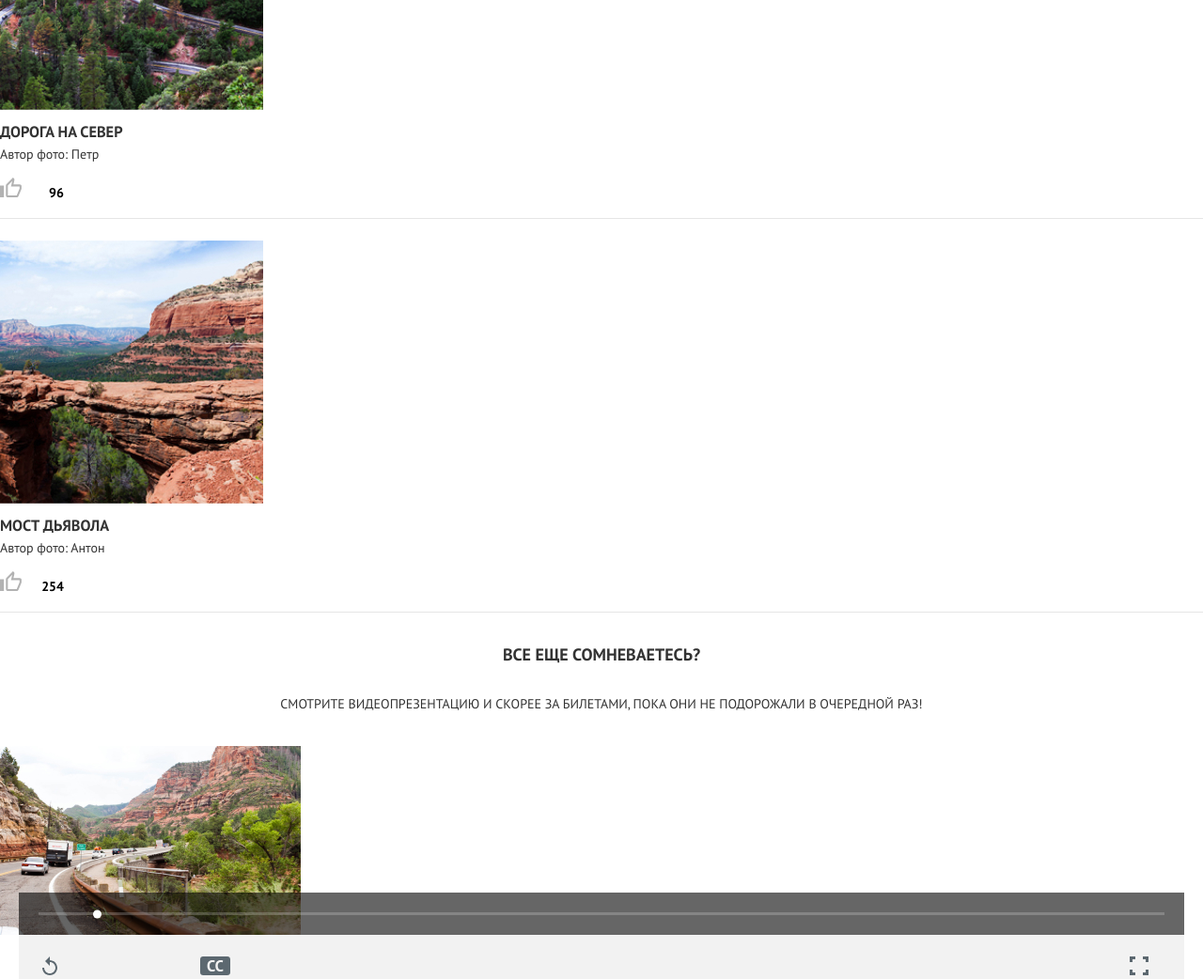
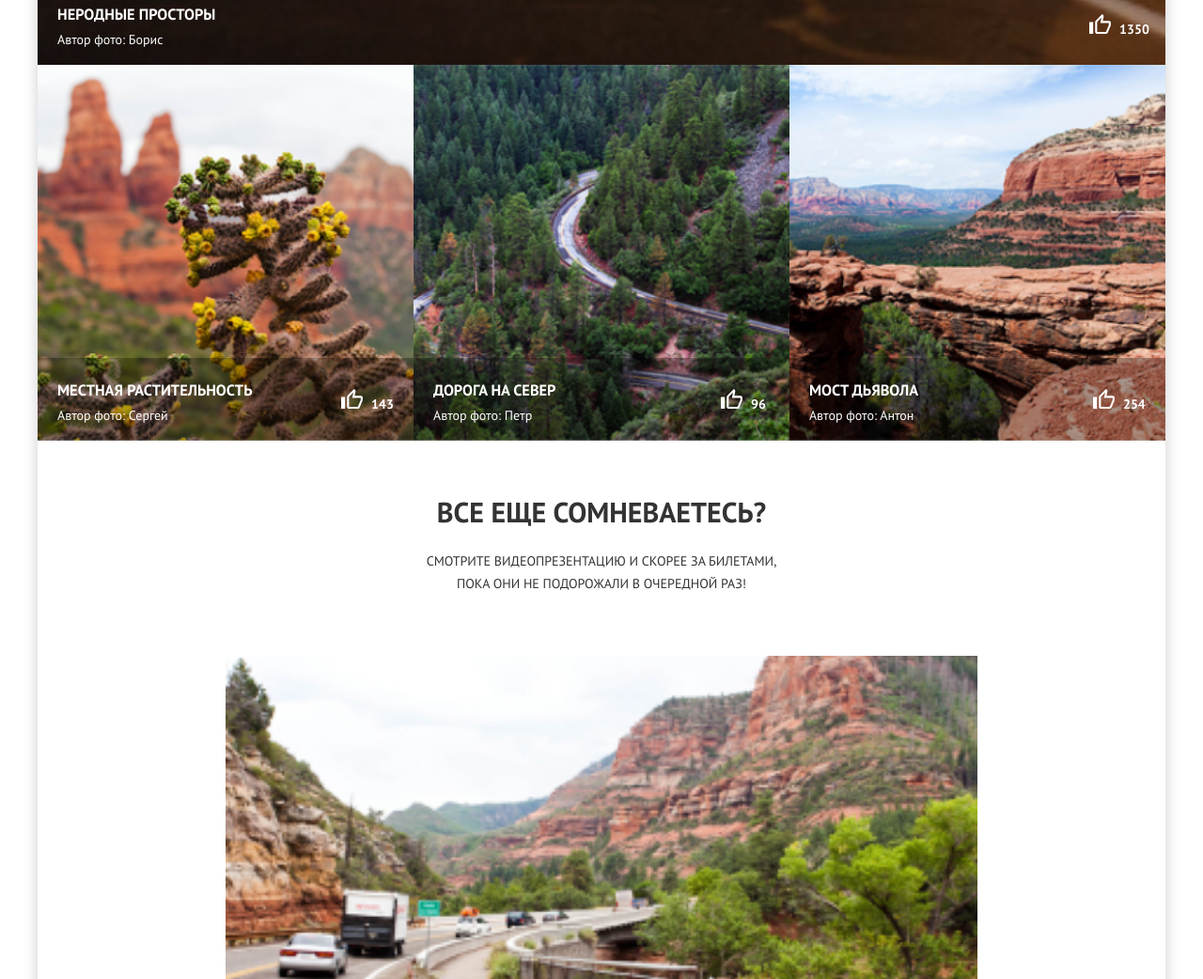
Before and after one commit to marytsigler/1033353-sedona-22, a website: page source/catalog.html in a window 1280 px wide. Shown: the part 1758-2800 px from the top of the page at 94% size. Drawn offline with nearby package versions, Linux system fonts and the light colour scheme; files that its build step writes are made by us from their sources.

Commit message:
Адаптивная сетка для страницы каталога

```diff
--- a/source/catalog.html
+++ b/source/catalog.html
@@ -7,6 +7,7 @@
     <link rel="stylesheet" href="css/style.css">
   </head>
   <body class="page__body">
+    <div class="page-wrapper">
       <header class="page-header">
         <a class="page-header__logo" href="index.html">
           <img class="page-header__logo-img" src="img/mobile/logotype.svg" width="132" height="84" alt="Логотип Седона">
@@ -25,7 +26,7 @@
                   Главная
                 </a>
               </li>
-            <li class="main-nav__item main-nav__item--current">
+              <li class="main-nav__item">
                 <a class="main-nav__link" href="#!">
                   Фото и видео
                 </a>
@@ -44,13 +45,13 @@
           </div>
         </nav>
       </header>
-    <main class="page-main">
-      <section class="intro">
+      <main>
+        <section class="intro intro--short intro--catalog">
           <div class="intro__background intro__background--short">
-          <img class="intro__img" src="img/mobile/text-sedona.svg" width="229" height="39" alt="Текст Седона">
+            <img class="intro__img intro__img--short" src="img/mobile/text-sedona.svg" width="229" height="39" alt="Текст Седона">
           </div>
           <div class="intro__content intro__content--catalog">
-          <h1 class="intro__title">
+            <h1 class="intro__title intro__title--review">
             Фото и видео
             </h1>
             <p class="intro__text intro__text--review">
@@ -79,8 +80,8 @@
                   </div>
                   <div class="photo__likes">
                     <button class="button-like" type="button" aria-label="Мне нравится!">
-                    <svg class="button-like__icon" width="23" height="21" viewBox="0 0 23 21" fill="none" xmlns="http://www.w3.org/2000/svg">
-                      <path opacity="0.3" d="M12.9636 3.78L12.3364 6.825L11.7091 9.45H14.3227H20.8045V11.55C20.8045 11.55 20.8045 11.55 20.8045 11.655L17.7727 18.9H8.36364V8.4L12.9636 3.78ZM2.09091 10.5V18.9V10.5ZM13.8 0L6.9 6.93C6.48182 7.245 6.27273 7.77 6.27273 8.4V18.9C6.27273 20.055 7.21364 21 8.36364 21H17.7727C18.6091 21 19.3409 20.475 19.6545 19.74L22.7909 12.285C22.8955 12.075 22.8955 11.76 22.8955 11.55V9.45H23C23 8.295 22.0591 7.35 20.9091 7.35H14.3227L15.3682 2.52V2.205C15.3682 1.785 15.1591 1.365 14.95 1.05L13.8 0ZM4.18182 8.4H0V21H4.18182V8.4Z" fill="black"/>
+                      <svg class="button-like__icon" width="23" height="21" viewBox="0 0 23 21" fill="black" xmlns="http://www.w3.org/2000/svg">
+                        <path d="M12.9636 3.78L12.3364 6.825L11.7091 9.45H14.3227H20.8045V11.55C20.8045 11.55 20.8045 11.55 20.8045 11.655L17.7727 18.9H8.36364V8.4L12.9636 3.78ZM2.09091 10.5V18.9V10.5ZM13.8 0L6.9 6.93C6.48182 7.245 6.27273 7.77 6.27273 8.4V18.9C6.27273 20.055 7.21364 21 8.36364 21H17.7727C18.6091 21 19.3409 20.475 19.6545 19.74L22.7909 12.285C22.8955 12.075 22.8955 11.76 22.8955 11.55V9.45H23C23 8.295 22.0591 7.35 20.9091 7.35H14.3227L15.3682 2.52V2.205C15.3682 1.785 15.1591 1.365 14.95 1.05L13.8 0ZM4.18182 8.4H0V21H4.18182V8.4Z"/>
                       </svg>
                       <span class="button-like__number">
                         1350
@@ -104,8 +105,8 @@
                   </div>
                   <div class="photo__likes">
                     <button class="button-like" type="button" aria-label="Мне нравится!">
-                    <svg class="button-like__icon" width="23" height="21" viewBox="0 0 23 21" fill="none" xmlns="http://www.w3.org/2000/svg">
-                      <path opacity="0.3" d="M12.9636 3.78L12.3364 6.825L11.7091 9.45H14.3227H20.8045V11.55C20.8045 11.55 20.8045 11.55 20.8045 11.655L17.7727 18.9H8.36364V8.4L12.9636 3.78ZM2.09091 10.5V18.9V10.5ZM13.8 0L6.9 6.93C6.48182 7.245 6.27273 7.77 6.27273 8.4V18.9C6.27273 20.055 7.21364 21 8.36364 21H17.7727C18.6091 21 19.3409 20.475 19.6545 19.74L22.7909 12.285C22.8955 12.075 22.8955 11.76 22.8955 11.55V9.45H23C23 8.295 22.0591 7.35 20.9091 7.35H14.3227L15.3682 2.52V2.205C15.3682 1.785 15.1591 1.365 14.95 1.05L13.8 0ZM4.18182 8.4H0V21H4.18182V8.4Z" fill="black"/>
+                      <svg class="button-like__icon" width="23" height="21" viewBox="0 0 23 21" fill="black" xmlns="http://www.w3.org/2000/svg">
+                        <path d="M12.9636 3.78L12.3364 6.825L11.7091 9.45H14.3227H20.8045V11.55C20.8045 11.55 20.8045 11.55 20.8045 11.655L17.7727 18.9H8.36364V8.4L12.9636 3.78ZM2.09091 10.5V18.9V10.5ZM13.8 0L6.9 6.93C6.48182 7.245 6.27273 7.77 6.27273 8.4V18.9C6.27273 20.055 7.21364 21 8.36364 21H17.7727C18.6091 21 19.3409 20.475 19.6545 19.74L22.7909 12.285C22.8955 12.075 22.8955 11.76 22.8955 11.55V9.45H23C23 8.295 22.0591 7.35 20.9091 7.35H14.3227L15.3682 2.52V2.205C15.3682 1.785 15.1591 1.365 14.95 1.05L13.8 0ZM4.18182 8.4H0V21H4.18182V8.4Z"/>
                       </svg>
                       <span class="button-like__number">
                         143
@@ -118,7 +119,7 @@
                 <a class="photo__link" href="#!">
                   <img class="photo__img" src="img/mobile/catalog3@1x.jpg" width="280" height="280" alt="Фото дорога ведущая в горы">
                 </a>
-              <div class="photo__description">
+                <div class="photo__description photo__description--special">
                   <div class="photo__content">
                     <h3 class="photo__title">
                       Дорога на север
@@ -129,8 +130,8 @@
                   </div>
                   <div class="photo__likes">
                     <button class="button-like" type="button" aria-label="Мне нравится!">
-                    <svg class="button-like__icon" width="23" height="21" viewBox="0 0 23 21" fill="none" xmlns="http://www.w3.org/2000/svg">
-                      <path opacity="0.3" d="M12.9636 3.78L12.3364 6.825L11.7091 9.45H14.3227H20.8045V11.55C20.8045 11.55 20.8045 11.55 20.8045 11.655L17.7727 18.9H8.36364V8.4L12.9636 3.78ZM2.09091 10.5V18.9V10.5ZM13.8 0L6.9 6.93C6.48182 7.245 6.27273 7.77 6.27273 8.4V18.9C6.27273 20.055 7.21364 21 8.36364 21H17.7727C18.6091 21 19.3409 20.475 19.6545 19.74L22.7909 12.285C22.8955 12.075 22.8955 11.76 22.8955 11.55V9.45H23C23 8.295 22.0591 7.35 20.9091 7.35H14.3227L15.3682 2.52V2.205C15.3682 1.785 15.1591 1.365 14.95 1.05L13.8 0ZM4.18182 8.4H0V21H4.18182V8.4Z" fill="black"/>
+                      <svg class="button-like__icon" width="23" height="21" viewBox="0 0 23 21" fill="black" xmlns="http://www.w3.org/2000/svg">
+                        <path d="M12.9636 3.78L12.3364 6.825L11.7091 9.45H14.3227H20.8045V11.55C20.8045 11.55 20.8045 11.55 20.8045 11.655L17.7727 18.9H8.36364V8.4L12.9636 3.78ZM2.09091 10.5V18.9V10.5ZM13.8 0L6.9 6.93C6.48182 7.245 6.27273 7.77 6.27273 8.4V18.9C6.27273 20.055 7.21364 21 8.36364 21H17.7727C18.6091 21 19.3409 20.475 19.6545 19.74L22.7909 12.285C22.8955 12.075 22.8955 11.76 22.8955 11.55V9.45H23C23 8.295 22.0591 7.35 20.9091 7.35H14.3227L15.3682 2.52V2.205C15.3682 1.785 15.1591 1.365 14.95 1.05L13.8 0ZM4.18182 8.4H0V21H4.18182V8.4Z"/>
                       </svg>
                       <span class="button-like__number">
                         96
@@ -154,8 +155,8 @@
                   </div>
                   <div class="photo__likes">
                     <button class="button-like" type="button" aria-label="Мне нравится!">
-                    <svg class="button-like__icon" width="23" height="21" viewBox="0 0 23 21" fill="none" xmlns="http://www.w3.org/2000/svg">
-                      <path opacity="0.3" d="M12.9636 3.78L12.3364 6.825L11.7091 9.45H14.3227H20.8045V11.55C20.8045 11.55 20.8045 11.55 20.8045 11.655L17.7727 18.9H8.36364V8.4L12.9636 3.78ZM2.09091 10.5V18.9V10.5ZM13.8 0L6.9 6.93C6.48182 7.245 6.27273 7.77 6.27273 8.4V18.9C6.27273 20.055 7.21364 21 8.36364 21H17.7727C18.6091 21 19.3409 20.475 19.6545 19.74L22.7909 12.285C22.8955 12.075 22.8955 11.76 22.8955 11.55V9.45H23C23 8.295 22.0591 7.35 20.9091 7.35H14.3227L15.3682 2.52V2.205C15.3682 1.785 15.1591 1.365 14.95 1.05L13.8 0ZM4.18182 8.4H0V21H4.18182V8.4Z" fill="black"/>
+                      <svg class="button-like__icon" width="23" height="21" viewBox="0 0 23 21" fill="black" xmlns="http://www.w3.org/2000/svg">
+                        <path d="M12.9636 3.78L12.3364 6.825L11.7091 9.45H14.3227H20.8045V11.55C20.8045 11.55 20.8045 11.55 20.8045 11.655L17.7727 18.9H8.36364V8.4L12.9636 3.78ZM2.09091 10.5V18.9V10.5ZM13.8 0L6.9 6.93C6.48182 7.245 6.27273 7.77 6.27273 8.4V18.9C6.27273 20.055 7.21364 21 8.36364 21H17.7727C18.6091 21 19.3409 20.475 19.6545 19.74L22.7909 12.285C22.8955 12.075 22.8955 11.76 22.8955 11.55V9.45H23C23 8.295 22.0591 7.35 20.9091 7.35H14.3227L15.3682 2.52V2.205C15.3682 1.785 15.1591 1.365 14.95 1.05L13.8 0ZM4.18182 8.4H0V21H4.18182V8.4Z"/>
                       </svg>
                       <span class="button-like__number">
                         254
@@ -184,12 +185,14 @@
               <div class="video__play">
                 <img class="video__img" src="img/mobile/video@1x.jpg" width="320" height="201" alt="Картинка-видео презентация о Седоне">
               </div>
-            <div class="video__controls controls">
-              <div class="controls__scale">
-                <div class="controls__toggle" tabindex="0">
+              <div class="video__controls-block">
+                <div class="video__controls-panel">
+                  <div class="video__controls-scale">
+                    <div class="video__controls-toggle" tabindex="0">
                     </div>
                   </div>
-              <div class="controls__buttons">
+                </div>
+                <div class="video__controls-buttons">
                   <button class="button-control button-control--replay" type="button" aria-label="Повтор видео">
                     <svg class="button-control__icon" width="16" height="20" viewBox="0 0 16 20" fill="#5C6870" xmlns="http://www.w3.org/2000/svg">
                       <path d="M8 4V0L3 5L8 10V6C11.3 6 14 8.7 14 12C14 15.3 11.3 18 8 18C4.7 18 2 15.3 2 12H0C0 16.4 3.6 20 8 20C12.4 20 16 16.4 16 12C16 7.6 12.4 4 8 4Z"></path>
@@ -260,5 +263,6 @@
             </p>
         </div>
       </footer>
+    </div>
   </body>
 </html>
--- a/source/less/blocks/button-control.less
+++ b/source/less/blocks/button-control.less
@@ -8,26 +8,41 @@
 }
 
 .button-control--replay {
-  margin-right: 133px;
+  width: 16px;
 }
 
 .button-control--subtitles {
+  width: 32px;
+  margin-left: auto;
   margin-right: 31px;
 }
 
 .button-control--fullscreen {
-  margin-left: auto;
+  width: 20px;
 }
 
 .button-control__icon {
   display: block;
+  height: 20px;
 
   &:hover {
-    fill: @control-hover; //здесь цвет светлее, хоть указала в fill в svg
+    fill: @control-hover;
   }
 
   &:active {
     fill: @control-hover;
     opacity: 0.3;
   }
+
+  @media (min-width: @tablet-width) {
+    fill: @basic-white;
+
+    &:hover {
+      opacity: 0.6;
+    }
+
+    &:active {
+      opacity: 0.3;
+    }
+  }
 }
--- a/source/less/blocks/button-like.less
+++ b/source/less/blocks/button-like.less
@@ -11,4 +11,28 @@
   justify-content: space-between;
   align-items: baseline;
   width: 68px;
+
+  @media (min-width: @tablet-width) {
+    justify-content: center;
+  }
+
+  @media (min-width: @desktop-width) {
+    color: @basic-white;
+    justify-content: center;
+  }
 }
+
+.button-like__icon {
+  color: @basic-black;
+  opacity: 0.3;
+
+  @media (min-width: @tablet-width) {
+    margin-right: 9px;
+  }
+
+  @media (min-width: @desktop-width) {
+    fill: @basic-white;
+    opacity: 1;
+    margin-right: 9px;
+  }
+}
--- a/source/less/blocks/controls.less
+++ /dev/null
@@ -1,36 +0,0 @@
-.controls {
-  background-color: @black-opacity;
-  height: 45px;
-}
-
-.controls__scale {
-  position: relative;
-  margin: 21px;
-  height: 3px;
-  background-color: @white-light;
-}
-
-.controls__toggle {
-  position: absolute;
-  width: 9px;
-  height: 9px;
-  border-radius: 50%;
-  background-color: @basic-white;
-  cursor: pointer;
-  padding: 0;
-  top: 50%;
-  left: 58px;
-  transform: translateY(-50%);
-}
-
-.controls__buttons {
-  position: absolute;
-  background-color: @grey-normal;
-  display: flex;
-  left: 0;
-  right: 0;
-  align-items: center;
-  min-height: 66px;
-  padding-left: 25px;
-  padding-right: 23px;
-}
--- a/source/less/blocks/feedback.less
+++ b/source/less/blocks/feedback.less
@@ -340,9 +340,10 @@
 .feedback__field {
   margin: 0;
   line-height: 26px;
+  display: none;
 
-  @media (max-width: @mobile-width-only) {
-    display: none;
+  @media (min-width: @tablet-width) {
+    display: block;
   }
 }
 /*.feedback__title--contacts {
--- a/source/less/blocks/photo.less
+++ b/source/less/blocks/photo.less
@@ -1,17 +1,60 @@
 .photo {
   margin-bottom: 32px;
+
+  @media (min-width: @tablet-width) {
+    margin-bottom: 63px;
+  }
+}
+
+.photo__wrapper {
+  padding: 0 20px;
+
+  @media (min-width: @tablet-width) {
+    padding: 0 60px;
+  }
+
+  @media (min-width: @desktop-width) {
+    padding: 0;
+    max-width: 1200px;
+  }
 }
 
 .photo__list {
   list-style: none;
   padding: 0;
   margin: 0;
+  display: flex;
+  flex-direction: column;
+
+  @media (min-width: @tablet-width) {
+    display: flex;
+    flex-direction: row;
+    flex-wrap: wrap;
+  }
 }
 
 .photo__item {
   border-bottom: 1px solid @object-disabled-grey;
   margin-bottom: 23px;
   padding-bottom: 15px;
+
+  &:first-child {
+    @media (min-width: @tablet-width) {
+      width: 100%;
+    }
+  }
+
+  @media (min-width: @tablet-width) {
+    border-bottom: 0;
+    margin-bottom: 0;
+    padding-bottom: 0;
+    width: 50%;
+    position: relative;
+  }
+
+  @media (min-width: @desktop-width) {
+    width: 33.33%;
+  }
 }
 
 .photo__link {
@@ -21,24 +64,73 @@
 .photo__img {
   margin-bottom: 11px;
   display: block;
-  width: 280px;
-  height: 280px;
+  width: 100%;
+  height: auto;
+  object-fit: contain;
+
+  @media (min-width: @tablet-width) {
+    margin-bottom: 0;
+  }
 }
 
 .photo__description {
   line-height: 24px;
+  display: flex;
+  flex-direction: column;
+
+  @media (min-width: @tablet-width) {
+    background-color: @grey-normal;
+    flex-direction: row;
+    justify-content: space-between;
+    align-items: center;
+    padding: 22px 15px 15px 20px;
+  }
+
+  @media (min-width: @desktop-width) {
+    width: 100%;
+    background-color: @black-medium;
+    position: absolute;
+    bottom: 0;
+    padding: 22px 15px 15px 21px;
+  }
+}
+
+.photo__description--special {
+  @media (min-width: @tablet-width) {
+    background-color: @grey-dark;
+  }
+
+  @media (min-width: @desktop-width) {
+    background-color: @black-medium;
+  }
 }
 
 .photo__content {
   margin-bottom: 13px;
+
+  @media (min-width: @tablet-width) {
+    margin-bottom: 0;
+  }
+
+  @media (min-width: @desktop-width) {
+    color: @basic-white;
+  }
 }
 
 .photo__title {
   margin: 0;
   font-weight: 700;
+  margin-bottom: 3px;
 }
 
 .photo__author {
   margin: 0;
   text-transform: none;
 }
+
+.photo__likes {
+  @media (min-width: @desktop-width) {
+    color: @basic-white;
+    opacity: 1;
+  }
+}
--- a/source/less/blocks/video.less
+++ b/source/less/blocks/video.less
@@ -1,10 +1,28 @@
 .video {
   margin-bottom: 144px;
+
+  @media (min-width: @tablet-width) {
+    padding: 0 60px;
+  }
+
+  @media (min-width: @desktop-width) {
+    padding: 0 200px;
+  }
 }
 
 .video__content {
   text-align: center;
   margin-bottom: 33px;
+
+  @media (min-width: @tablet-width) {
+    padding: 0 162px;
+    margin-bottom: 62px;
+  }
+
+  @media (min-width: @desktop-width) {
+    padding: 0 200px;
+    margin-bottom: 65px;
+  }
 }
 
 .video__title {
@@ -13,6 +31,10 @@
   font-weight: 700;
   font-size: 18px;
   line-height: 26px;
+
+  @media (min-width: @tablet-width) {
+    font-size: 30px;
+  }
 }
 
 .video__text {
@@ -26,15 +48,74 @@
 
 .video__img {
   display: block;
-  width: 320px;
-  height: 201px;
+  width: 100%;
+  height: auto;
+  object-fit: contain;
 }
 
-.video__controls {
+.video__controls-block {
+  display: flex;
+  position: relative;
+}
+
+.video__controls-panel {
   position: absolute;
   left: 0;
   right: 0;
   bottom: 0;
   margin-left: 20px;
   margin-right: 20px;
+  background-color: @black-opacity;
+  height: 45px;
+
+  @media (min-width: @tablet-width) {
+    margin-left: 0;
+    margin-right: 0;
+    height: 93px;
+  }
 }
+
+.video__controls-scale {
+  position: relative;
+  margin: 21px;
+  height: 3px;
+  background-color: @white-light;
+
+  @media (min-width: @tablet-width) {
+    margin: 45px 166px 45px 93px;
+  }
+}
+
+.video__controls-toggle {
+  position: absolute;
+  width: 9px;
+  height: 9px;
+  border-radius: 50%;
+  background-color: @basic-white;
+  cursor: pointer;
+  padding: 0;
+  top: 50%;
+  left: 58px;
+  transform: translateY(-50%);
+}
+
+.video__controls-buttons {
+  position: absolute;
+  background-color: @grey-normal;
+  display: flex;
+  left: 0;
+  right: 0;
+  align-items: center;
+  min-height: 66px;
+  padding-left: 25px;
+  padding-right: 23px;
+  margin: 0 20px;
+
+  @media (min-width: @tablet-width) {
+    bottom: 30px;
+    background-color: transparent;
+    min-height: 20px;
+    padding: 0 41px 0 35px;
+    margin: 0;
+  }
+}
--- a/source/less/global/variables.less
+++ b/source/less/global/variables.less
@@ -28,6 +28,7 @@
 @grey-hover: #E5E5E5;
 @grey-down: #D5D5D5;
 @grey-border: #D6D6D6;
+@grey-dark: #EAEAEA;
 
 @grey-line: #DBDBDB;
 
@@ -42,6 +43,7 @@
 //Controlls
 @control-normal: #5C6870;
 @control-hover: #333333;  //down - opacity 0.3
+@control-hover-white: rgba(255, 255, 255, 0.6);
 
 
 // VIEWPORTS
@@ -49,4 +51,3 @@
 @mobile-width: 320px; // мобильная версия,
 @tablet-width: 768px; // планшетная версия,
 @desktop-width: 1200px; // десктопная версия
-@mobile-width-only: 767px; //only mobile
--- a/source/less/style.less
+++ b/source/less/style.less
@@ -23,5 +23,4 @@
 @import "blocks/photo.less";
 @import "blocks/button-like.less";
 @import "blocks/video.less";
-@import "blocks/controls.less";
 @import "blocks/button-control.less";
```
Also changed, not shown: source/form.html (+3 -3 lines), source/less/blocks/intro.less (+19 -3 lines). Lines whose indentation alone changed are shown as unchanged.
